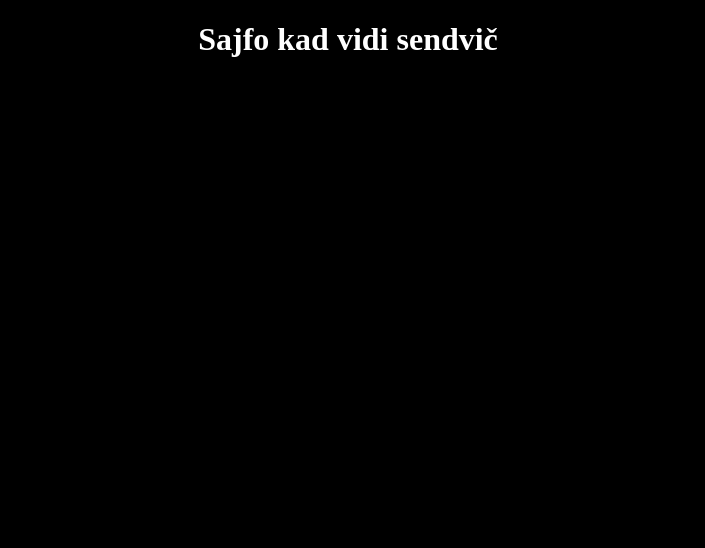
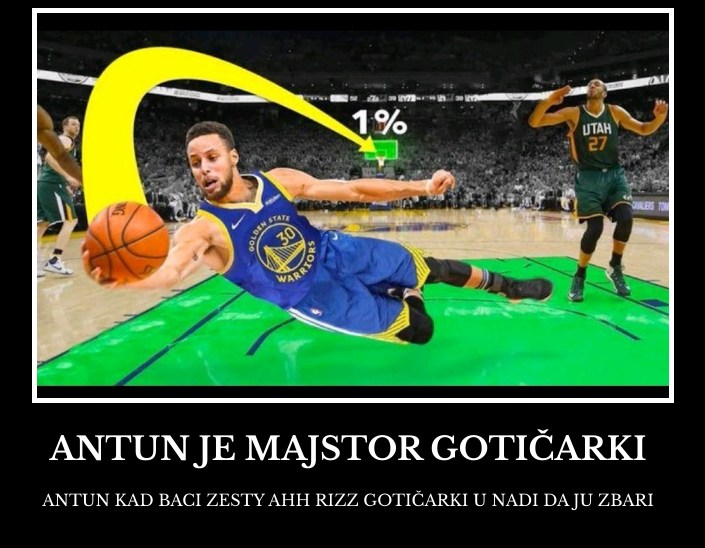
Before and after one commit to filiprakicsb09/sjwip_rakic_filip, a plain HTML site: page Motivation_Meme_Project/index.html in a window 1280 px wide. Shown: the whole page, without its empty margins (292-997 px from the left). Drawn offline with nearby package versions, Linux system fonts and the light colour scheme.

Commit message:
Meme stranica dovrsetak

```diff
--- a/Motivation_Meme_Project/index.html
+++ b/Motivation_Meme_Project/index.html
@@ -29,6 +29,10 @@ But it must have the following features:
     <link rel="stylesheet" href="./style.css" />
   </head>
   <body class="bodi">
-    <h1 class="h1">Sajfo kad vidi sendvič</h1>
+    <img class="image" src="./assets/images/3841.jpg" alt="Sajfo" />
+    <div class="div">
+    <h1 class="h1">Antun je majstor gotičarki</h1>
+    <p class="paragraf">Antun kad baci zesty ahh rizz gotičarki u nadi da ju zbari</p>
+    </div>
   </body>
 </html>
--- a/Motivation_Meme_Project/style.css
+++ b/Motivation_Meme_Project/style.css
@@ -17,5 +17,21 @@
 .h1 {
   color: white;
   text-align: center;
-  margin
+  font-family: "Libre Baskerville", serif;
+  text-transform: uppercase;
 }
+.image{
+    border: 5px solid white;
+    width: 50%;
+    margin-left: 25%;
+}
+.div{
+  width: 50%;
+  margin-left: 25%;
+}
+.paragraf{
+  color: white;
+  text-align: center;
+  font-family: "Libre Baskerville", serif;
+  text-transform: uppercase;
+}
```
Also changed, not shown: Motivation_Meme_Project/assets/images/3841.jpg (added).
